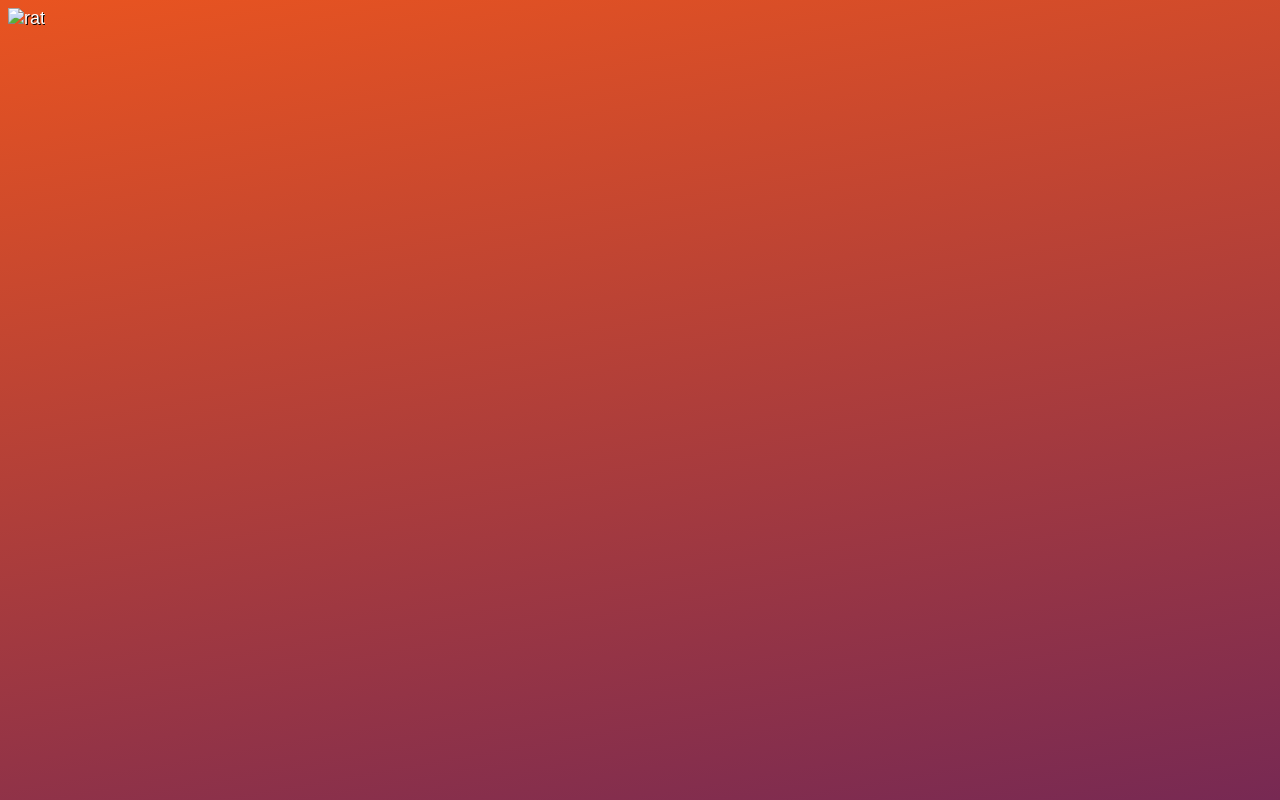
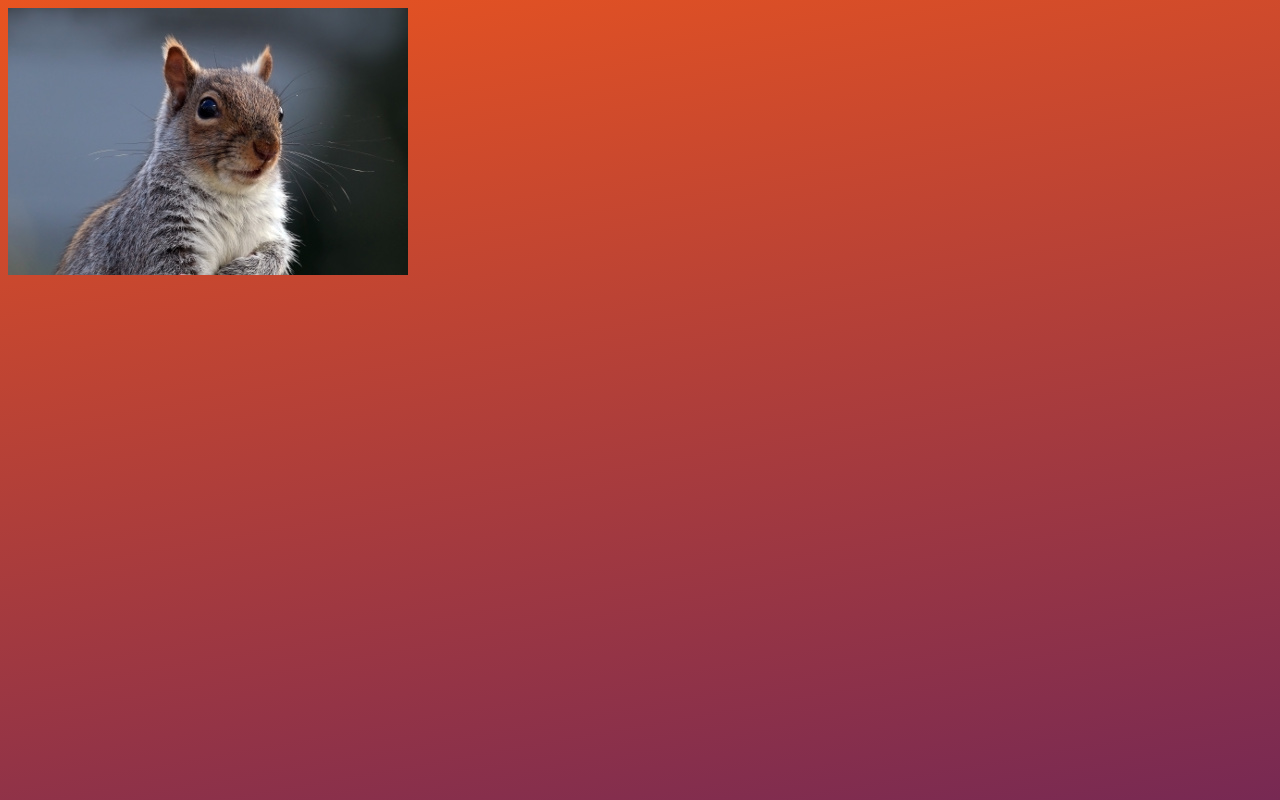
Before and after one commit to TygeJ/L2, a plain HTML site: page 2/media/index.html in a window 1280 px wide. Drawn offline with Linux system fonts and the light colour scheme.

Commit message:
add image

```diff
--- a/2/media/index.html
+++ b/2/media/index.html
@@ -8,7 +8,7 @@
   </head>
   <body>
     <div class="media">
-      <img src="../img/squirel.jpg" alt="rat" class="figure">
+      <img src="../img/squirrel.jpg" alt="rat" class="figure">
     </div>
 
   </body>
```
